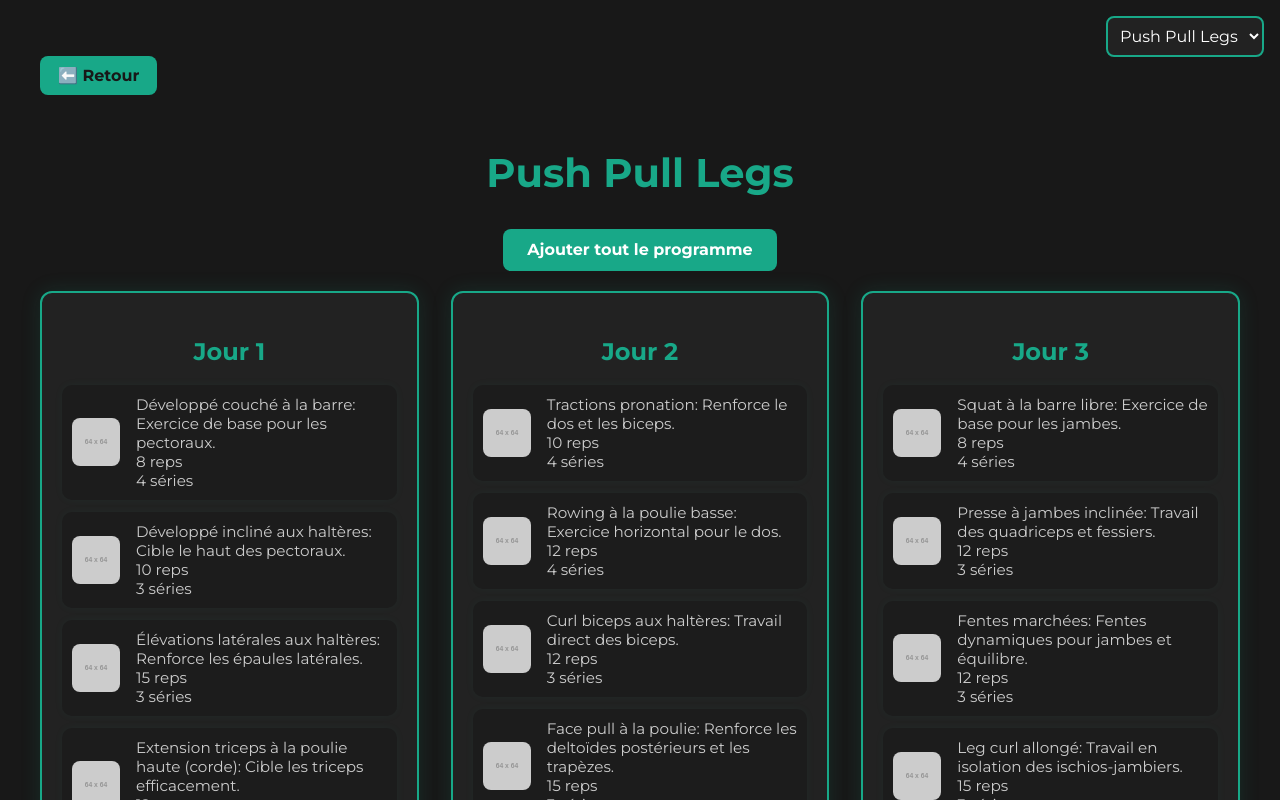
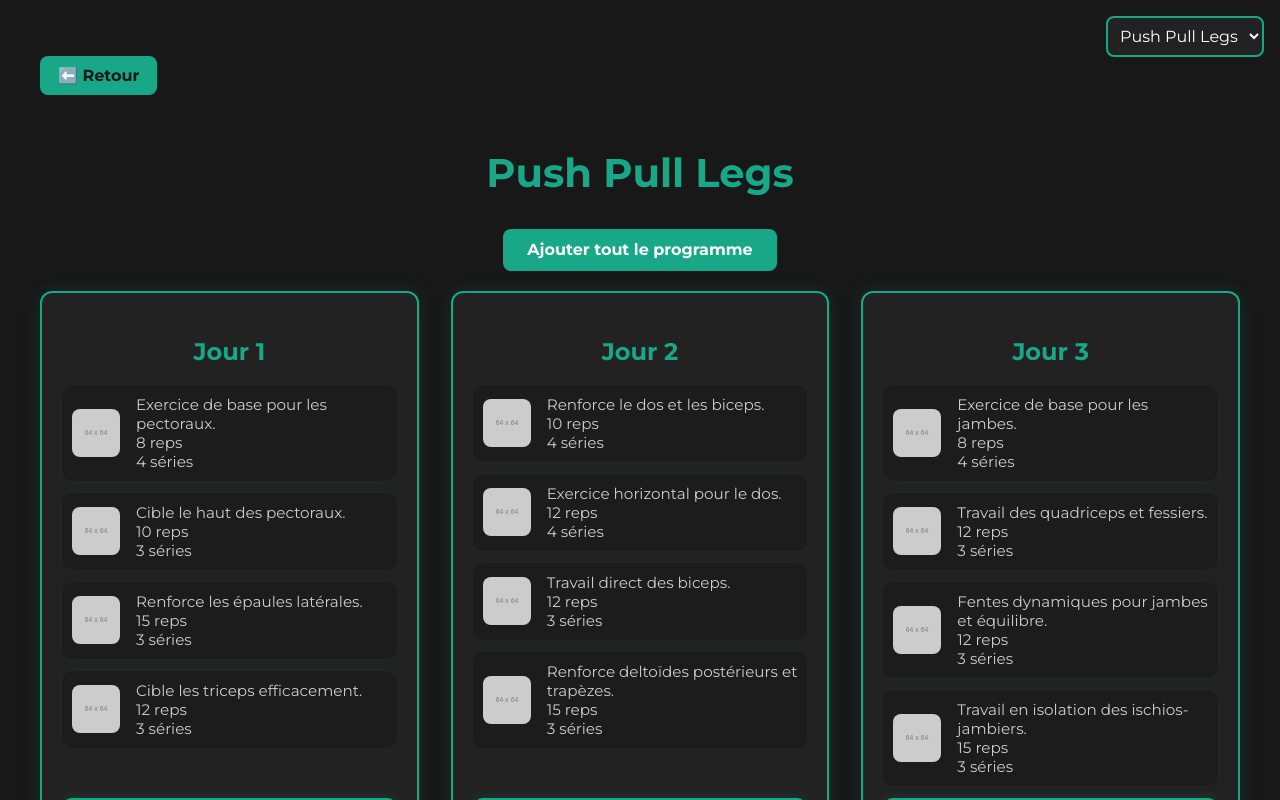
Before and after one commit to hugobelebinda/H25-ProjetFitness, a Svelte app in the folder FIT4LIFE-FRONTEND/: page /programme-auto in a window 1280 px wide. Shown: the top 800 px of the page. Built offline with nearby package versions, Linux system fonts and the light colour scheme.

Commit message:
nettoyage, commentaire

```diff
--- a/FIT4LIFE-FRONTEND/src/ProgrammeAuto.svelte
+++ b/FIT4LIFE-FRONTEND/src/ProgrammeAuto.svelte
@@ -6,354 +6,95 @@
   let programme = {};
   let loading = true;
 
+  // Définitions des programmes types avec exercices par groupe/jour
   const programmes = {
     "Push Pull Legs": {
       Push: [
-      {
-        nom: "Développé couché à la barre",
-        image: "https://via.placeholder.com/64",
-        description: "Développé couché à la barre: Exercice de base pour les pectoraux.",
-        series: 4,
-        repetitions: 8
-      },
-      {
-        nom: "Développé incliné aux haltères",
-        image: "https://via.placeholder.com/64",
-        description: "Développé incliné aux haltères: Cible le haut des pectoraux.",
-        series: 3,
-        repetitions: 10
-      },
-      {
-        nom: "Élévations latérales aux haltères",
-        image: "https://via.placeholder.com/64",
-        description: "Élévations latérales aux haltères: Renforce les épaules latérales.",
-        series: 3,
-        repetitions: 15
-      },
-      {
-        nom: "Extension triceps à la poulie haute (corde)",
-        image: "https://via.placeholder.com/64",
-        description: "Extension triceps à la poulie haute (corde): Cible les triceps efficacement.",
-        series: 3,
-        repetitions: 12
-      }
+        { nom: "Développé couché à la barre", image: "https://via.placeholder.com/64", description: "Exercice de base pour les pectoraux.", series: 4, repetitions: 8 },
+        { nom: "Développé incliné aux haltères", image: "https://via.placeholder.com/64", description: "Cible le haut des pectoraux.", series: 3, repetitions: 10 },
+        { nom: "Élévations latérales aux haltères", image: "https://via.placeholder.com/64", description: "Renforce les épaules latérales.", series: 3, repetitions: 15 },
+        { nom: "Extension triceps à la poulie haute (corde)", image: "https://via.placeholder.com/64", description: "Cible les triceps efficacement.", series: 3, repetitions: 12 }
       ],
       Pull: [
-      {
-        nom: "Tractions pronation",
-        image: "https://via.placeholder.com/64",
-        description: "Tractions pronation: Renforce le dos et les biceps.",
-        series: 4,
-        repetitions: 10
-      },
-      {
-        nom: "Rowing à la poulie basse",
-        image: "https://via.placeholder.com/64",
-        description: "Rowing à la poulie basse: Exercice horizontal pour le dos.",
-        series: 4,
-        repetitions: 12
-      },
-      {
-        nom: "Curl biceps aux haltères",
-        image: "https://via.placeholder.com/64",
-        description: "Curl biceps aux haltères: Travail direct des biceps.",
-        series: 3,
-        repetitions: 12
-      },
-      {
-        nom: "Face pull à la poulie",
-        image: "https://via.placeholder.com/64",
-        description: "Face pull à la poulie: Renforce les deltoïdes postérieurs et les trapèzes.",
-        series: 3,
-        repetitions: 15
-      }
+        { nom: "Tractions pronation", image: "https://via.placeholder.com/64", description: "Renforce le dos et les biceps.", series: 4, repetitions: 10 },
+        { nom: "Rowing à la poulie basse", image: "https://via.placeholder.com/64", description: "Exercice horizontal pour le dos.", series: 4, repetitions: 12 },
+        { nom: "Curl biceps aux haltères", image: "https://via.placeholder.com/64", description: "Travail direct des biceps.", series: 3, repetitions: 12 },
+        { nom: "Face pull à la poulie", image: "https://via.placeholder.com/64", description: "Renforce deltoïdes postérieurs et trapèzes.", series: 3, repetitions: 15 }
       ],
       Legs: [
-      {
-        nom: "Squat à la barre libre",
-        image: "https://via.placeholder.com/64",
-        description: "Squat à la barre libre: Exercice de base pour les jambes.",
-        series: 4,
-        repetitions: 8
-      },
-      {
-        nom: "Presse à jambes inclinée",
-        image: "https://via.placeholder.com/64",
-        description: "Presse à jambes inclinée: Travail des quadriceps et fessiers.",
-        series: 3,
-        repetitions: 12
-      },
-      {
-        nom: "Fentes marchées",
-        image: "https://via.placeholder.com/64",
-        description: "Fentes marchées: Fentes dynamiques pour jambes et équilibre.",
-        series: 3,
-        repetitions: 12
-      },
-      {
-        nom: "Leg curl allongé",
-        image: "https://via.placeholder.com/64",
-        description: "Leg curl allongé: Travail en isolation des ischios-jambiers.",
-        series: 3,
-        repetitions: 15
-      }
+        { nom: "Squat à la barre libre", image: "https://via.placeholder.com/64", description: "Exercice de base pour les jambes.", series: 4, repetitions: 8 },
+        { nom: "Presse à jambes inclinée", image: "https://via.placeholder.com/64", description: "Travail des quadriceps et fessiers.", series: 3, repetitions: 12 },
+        { nom: "Fentes marchées", image: "https://via.placeholder.com/64", description: "Fentes dynamiques pour jambes et équilibre.", series: 3, repetitions: 12 },
+        { nom: "Leg curl allongé", image: "https://via.placeholder.com/64", description: "Travail en isolation des ischios-jambiers.", series: 3, repetitions: 15 }
       ]
     },
-
-
     "Upper Lower": {
       Upper: [
-      {
-        nom: "Développé couché à la barre",
-        image: "https://via.placeholder.com/64",
-        description: "Développé couché à la barre: Travail des pectoraux en force.",
-        series: 4,
-        repetitions: 10
-      },
-      {
-        nom: "Développé militaire à la barre",
-        image: "https://via.placeholder.com/64",
-        description: "Développé militaire à la barre: Cible les épaules antérieures.",
-        series: 4,
-        repetitions: 10
-      },
-      {
-        nom: "Tirage horizontal à la poulie basse",
-        image: "https://via.placeholder.com/64",
-        description: "Tirage horizontal à la poulie basse: Renforce les dorsaux et le milieu du dos.",
-        series: 3,
-        repetitions: 12
-      },
-      {
-        nom: "Tractions pronation",
-        image: "https://via.placeholder.com/64",
-        description: "Tractions pronation: Travail complet du dos et biceps.",
-        series: 4,
-        repetitions: 10
-      },
-      {
-        nom: "Curl biceps à la barre EZ",
-        image: "https://via.placeholder.com/64",
-        description: "Curl biceps à la barre EZ: Cible les biceps efficacement.",
-        series: 3,
-        repetitions: 12
-      },
-      {
-        nom: "Extension triceps à la poulie haute (corde)",
-        image: "https://via.placeholder.com/64",
-        description: "Extension triceps à la poulie haute (corde): Isolation des triceps.",
-        series: 3,
-        repetitions: 12
-      }
+        { nom: "Développé couché à la barre", image: "https://via.placeholder.com/64", description: "Travail des pectoraux en force.", series: 4, repetitions: 10 },
+        { nom: "Développé militaire à la barre", image: "https://via.placeholder.com/64", description: "Cible les épaules antérieures.", series: 4, repetitions: 10 },
+        { nom: "Tirage horizontal à la poulie basse", image: "https://via.placeholder.com/64", description: "Renforce les dorsaux et milieu du dos.", series: 3, repetitions: 12 },
+        { nom: "Tractions pronation", image: "https://via.placeholder.com/64", description: "Travail complet du dos et biceps.", series: 4, repetitions: 10 },
+        { nom: "Curl biceps à la barre EZ", image: "https://via.placeholder.com/64", description: "Cible les biceps efficacement.", series: 3, repetitions: 12 },
+        { nom: "Extension triceps à la poulie haute (corde)", image: "https://via.placeholder.com/64", description: "Isolation des triceps.", series: 3, repetitions: 12 }
       ],
       Lower: [
-      {
-        nom: "Squat à la barre libre",
-        image: "https://via.placeholder.com/64",
-        description: "Squat à la barre libre: Exercice de base pour les jambes.",
-        series: 4,
-        repetitions: 10
-      },
-      {
-        nom: "Soulevé de terre jambes tendues avec haltères",
-        image: "https://via.placeholder.com/64",
-        description: "Soulevé de terre jambes tendues avec haltères: Travail des ischios-jambiers.",
-        series: 4,
-        repetitions: 10
-      },
-      {
-        nom: "Fentes avec haltères",
-        image: "https://via.placeholder.com/64",
-        description: "Fentes avec haltères: Mobilité et équilibre pour les jambes.",
-        series: 3,
-        repetitions: 12
-      },
-      {
-        nom: "Mollets debout à la machine",
-        image: "https://via.placeholder.com/64",
-        description: "Mollets debout à la machine: Cible les mollets.",
-        series: 3,
-        repetitions: 12
-      },
-      {
-        nom: "Leg curl allongé",
-        image: "https://via.placeholder.com/64",
-        description: "Leg curl allongé: Isolation des ischios.",
-        series: 3,
-        repetitions: 12
-      },
-      {
-        nom: "Leg extension",
-        image: "https://via.placeholder.com/64",
-        description: "Leg extension: Cible le quadriceps.",
-        series: 3,
-        repetitions: 12
-      }
+        { nom: "Squat à la barre libre", image: "https://via.placeholder.com/64", description: "Exercice de base pour les jambes.", series: 4, repetitions: 10 },
+        { nom: "Soulevé de terre jambes tendues avec haltères", image: "https://via.placeholder.com/64", description: "Travail des ischios-jambiers.", series: 4, repetitions: 10 },
+        { nom: "Fentes avec haltères", image: "https://via.placeholder.com/64", description: "Mobilité et équilibre pour jambes.", series: 3, repetitions: 12 },
+        { nom: "Mollets debout à la machine", image: "https://via.placeholder.com/64", description: "Cible les mollets.", series: 3, repetitions: 12 },
+        { nom: "Leg curl allongé", image: "https://via.placeholder.com/64", description: "Isolation des ischios.", series: 3, repetitions: 12 },
+        { nom: "Leg extension", image: "https://via.placeholder.com/64", description: "Cible le quadriceps.", series: 3, repetitions: 12 }
       ]
     },
-
     "Arnold Split": {
       Poitrine: [
-    {
-      nom: "Développé couché aux haltères",
-      image: "https://via.placeholder.com/64",
-      description: "Développé couché aux haltères: Travail global des pectoraux.",
-      series: 4,
-      repetitions: 10
-    },
-    {
-      nom: "Développé incliné à la barre",
-      image: "https://via.placeholder.com/64",
-      description: "Développé incliné à la barre: Cible le haut des pectoraux.",
-      series: 4,
-      repetitions: 8
-    },
-    {
-      nom: "Écarté à la poulie vis-à-vis",
-      image: "https://via.placeholder.com/64",
-      description: "Écarté à la poulie vis-à-vis: Isolation et étirement des pectoraux.",
-      series: 3,
-      repetitions: 15
-    },
-    {
-      nom: "Dips",
-      image: "https://via.placeholder.com/64",
-      description: "Dips: Renforce les pectoraux et triceps.",
-      series: 3,
-      repetitions: 12
-    }
+        { nom: "Développé couché aux haltères", image: "https://via.placeholder.com/64", description: "Travail global des pectoraux.", series: 4, repetitions: 10 },
+        { nom: "Développé incliné à la barre", image: "https://via.placeholder.com/64", description: "Cible le haut des pectoraux.", series: 4, repetitions: 8 },
+        { nom: "Écarté à la poulie vis-à-vis", image: "https://via.placeholder.com/64", description: "Isolation et étirement des pectoraux.", series: 3, repetitions: 15 },
+        { nom: "Dips", image: "https://via.placeholder.com/64", description: "Renforce pectoraux et triceps.", series: 3, repetitions: 12 }
       ],
       Dos: [
-    {
-      nom: "Tirage horizontal à la poulie basse",
-      image: "https://via.placeholder.com/64",
-      description: "Tirage horizontal à la poulie basse: Travail l’épaisseur du dos.",
-      series: 4,
-      repetitions: 12
-    },
-    {
-      nom: "Tirage vertical à la poulie (prise neutre)",
-      image: "https://via.placeholder.com/64",
-      description: "Tirage vertical à la poulie (prise neutre): Renforce le dos de façon globale.",
-      series: 4,
-      repetitions: 10
-    },
-    {
-      nom: "Rowing à la T-bar",
-      image: "https://via.placeholder.com/64",
-      description: "Rowing à la T-bar: Accent sur le milieu du dos.",
-      series: 3,
-      repetitions: 12
-    },
-    {
-      nom: "Extensions lombaires au banc",
-      image: "https://via.placeholder.com/64",
-      description: "Extensions lombaires au banc: Renforce les lombaires.",
-      series: 3,
-      repetitions: 15
-    }
+        { nom: "Tirage horizontal à la poulie basse", image: "https://via.placeholder.com/64", description: "Travail l’épaisseur du dos.", series: 4, repetitions: 12 },
+        { nom: "Tirage vertical à la poulie (prise neutre)", image: "https://via.placeholder.com/64", description: "Renforce le dos de façon globale.", series: 4, repetitions: 10 },
+        { nom: "Rowing à la T-bar", image: "https://via.placeholder.com/64", description: "Accent sur le milieu du dos.", series: 3, repetitions: 12 },
+        { nom: "Extensions lombaires au banc", image: "https://via.placeholder.com/64", description: "Renforce les lombaires.", series: 3, repetitions: 15 }
       ],
       Jambes: [
-    {
-      nom: "Squat à la barre libre",
-      image: "https://via.placeholder.com/64",
-      description: "Squat à la barre libre: Exercice fondamental jambes/fessiers.",
-      series: 4,
-      repetitions: 8
-    },
-    {
-      nom: "Leg extension",
-      image: "https://via.placeholder.com/64",
-      description: "Leg extension: Isolation des quadriceps.",
-      series: 3,
-      repetitions: 15
-    },
-    {
-      nom: "Leg curl allongé",
-      image: "https://via.placeholder.com/64",
-      description: "Leg curl allongé: Travail des ischios-jambiers.",
-      series: 3,
-      repetitions: 15
-    },
-    {
-      nom: "Mollets assis à la machine",
-      image: "https://via.placeholder.com/64",
-      description: "Mollets assis à la machine: Cible le soléaire et les mollets.",
-      series: 4,
-      repetitions: 20
-    }
+        { nom: "Squat à la barre libre", image: "https://via.placeholder.com/64", description: "Exercice fondamental jambes/fessiers.", series: 4, repetitions: 8 },
+        { nom: "Leg extension", image: "https://via.placeholder.com/64", description: "Isolation des quadriceps.", series: 3, repetitions: 15 },
+        { nom: "Leg curl allongé", image: "https://via.placeholder.com/64", description: "Travail des ischios-jambiers.", series: 3, repetitions: 15 },
+        { nom: "Mollets assis à la machine", image: "https://via.placeholder.com/64", description: "Cible soléaire et mollets.", series: 4, repetitions: 20 }
       ],
       Épaules: [
-    {
-      nom: "Développé haltères assis",
-      image: "https://via.placeholder.com/64",
-      description: "Développé haltères assis: Travail global des deltoïdes.",
-      series: 4,
-      repetitions: 10
-    },
-    {
-      nom: "Élévations latérales aux haltères",
-      image: "https://via.placeholder.com/64",
-      description: "Élévations latérales aux haltères: Isolation du deltoïde moyen.",
-      series: 3,
-      repetitions: 15
-    },
-    {
-      nom: "Face pull à la poulie",
-      image: "https://via.placeholder.com/64",
-      description: "Face pull à la poulie: Renforce l’arrière des épaules.",
-      series: 3,
-      repetitions: 15
-    }
+        { nom: "Développé haltères assis", image: "https://via.placeholder.com/64", description: "Travail global des deltoïdes.", series: 4, repetitions: 10 },
+        { nom: "Élévations latérales aux haltères", image: "https://via.placeholder.com/64", description: "Isolation du deltoïde moyen.", series: 3, repetitions: 15 },
+        { nom: "Face pull à la poulie", image: "https://via.placeholder.com/64", description: "Renforce l’arrière des épaules.", series: 3, repetitions: 15 }
       ],
       Bras: [
-    {
-      nom: "Curl biceps aux haltères",
-      image: "https://via.placeholder.com/64",
-      description: "Curl biceps aux haltères: Cible les biceps de manière équilibrée.",
-      series: 3,
-      repetitions: 12
-    },
-    {
-      nom: "Curl marteau",
-      image: "https://via.placeholder.com/64",
-      description: "Curl marteau: Renforce le brachial et les avant-bras.",
-      series: 3,
-      repetitions: 12
-    },
-    {
-      nom: "Extension triceps à la poulie haute (corde)",
-      image: "https://via.placeholder.com/64",
-      description: "Extension triceps à la poulie haute (corde): Travail précis des triceps.",
-      series: 3,
-      repetitions: 12
-    },
-    {
-      nom: "Dips sur banc",
-      image: "https://via.placeholder.com/64",
-      description: "Dips sur banc: Renforcement général des triceps.",
-      series: 3,
-      repetitions: 15
-    }
+        { nom: "Curl biceps aux haltères", image: "https://via.placeholder.com/64", description: "Cible les biceps de manière équilibrée.", series: 3, repetitions: 12 },
+        { nom: "Curl marteau", image: "https://via.placeholder.com/64", description: "Renforce brachial et avant-bras.", series: 3, repetitions: 12 },
+        { nom: "Extension triceps à la poulie haute (corde)", image: "https://via.placeholder.com/64", description: "Travail précis des triceps.", series: 3, repetitions: 12 },
+        { nom: "Dips sur banc", image: "https://via.placeholder.com/64", description: "Renforcement général des triceps.", series: 3, repetitions: 15 }
       ]
     }
+  };
 
-};
+  // Liste des splits disponibles (keys)
   const splitsDisponibles = Object.keys(programmes);
 
+  // Changer le plan et mettre à jour programme actif
   function changerPlan(nouveauPlan) {
     plan = nouveauPlan;
     programme = programmes[plan] || {};
   }
 
+  // Enregistrer une routine (un jour)
   async function enregistrer(jour, exercices, index) {
     const nomRoutine = `Jour ${index + 1} de l'entraînement ${plan}`;
     await enregistrerRoutine(nomRoutine, exercices);
   }
 
-
-
-
+  // Au montage, initialise le plan selon l'utilisateur ou défaut
   onMount(() => {
     const user = JSON.parse(localStorage.getItem("user"));
     if (user?.entrainement && programmes[user.entrainement]) {
@@ -364,6 +105,7 @@
     loading = false;
   });
 
+  // Enregistre toutes les routines du programme actif
   async function toutEnregistrer() {
     const jours = Object.entries(programme);
     for (let i = 0; i < jours.length; i++) {
@@ -373,9 +115,8 @@
     }
     alert("Tous les entraînements ont été ajoutés !");
   }
+</script>
 
-
-</script>
 
 <style>
   .page-container {
--- a/FIT4LIFE-FRONTEND/src/common/user.ts
+++ b/FIT4LIFE-FRONTEND/src/common/user.ts
@@ -19,7 +19,7 @@ export interface IUser extends Document {
 
     //ajout
     age?: number;
-    niveauActivite?: number; // 1.2 à 2.5 ou MET moyn
+    niveauActivite?: number;
 
     //nutrition
     calories?: number;
--- a/FIT4LIFE-FRONTEND/src/inscription.svelte
+++ b/FIT4LIFE-FRONTEND/src/inscription.svelte
@@ -2,6 +2,7 @@
   import { navigate } from "svelte-routing";
   import { Link } from "svelte-routing";
 
+  // Variables formulaire inscription
   let nom = "";
   let nomFamille = "";
   let username = "";
@@ -9,7 +10,9 @@
   let password = "";
   let message = "";
 
+  // Fonction d'inscription appelant le backend
   async function inscrire() {
+    // validation simple des champs
     if (!nom || !nomFamille || !username || !email || !password) {
       alert("Veuillez remplir tous les champs.");
       return;
@@ -33,22 +36,24 @@
       const data = await response.json();
 
       if (response.ok) {
-        message = "✅ Inscription réussie ! Redirection en cours...";
+        message = "Inscription réussie ! Redirection en cours...";
         console.log("Réponse du backend :", data);
 
+        // redirection vers page connexion
         setTimeout(() => {
           navigate("/connexion");
         }, 1500);
       } else {
-        message = `❌ Erreur : ${data.message || "Une erreur est survenue."}`;
+        message = `Erreur : ${data.message || "Une erreur est survenue."}`;
         console.error(data);
       }
     } catch (error) {
-      message = "❌ Erreur réseau, réessayez plus tard.";
+      message = "Erreur réseau, réessayez plus tard.";
       console.error("Erreur réseau :", error);
     }
   }
 </script>
+
 
 <style>
   .page-background {
--- a/FIT4LIFE-FRONTEND/src/lib/Chatbot.svelte
+++ b/FIT4LIFE-FRONTEND/src/lib/Chatbot.svelte
@@ -2,28 +2,32 @@
   import { user } from "../common/auth";
 
   let currentUser;
+  // reactive assignment : currentUser suit $user
   $: currentUser = $user;
 
-
+  // lock état : bloqué si pas connecté ou évaluation incomplète
   $: isLocked = !$user || !$user.frequence;
 
+  // raison du blocage affichée
   $: lockReason = !$user
     ? "Veuillez vous connecter"
     : !$user.frequence
     ? "Veuillez compléter l’évaluation"
     : "";
 
-  let isOpen = true;
+  let isOpen = true;  // état ouvert/fermé d'un panel ?
 
-    let userInput = "";
+  let userInput = ""; // texte saisi par l'utilisateur
   let messages = [
     { sender: "bot", text: "Salut! Moi c'est Coach Flex! Pose-moi une question 😊" }
   ];
 
+  // envoie message à l'API chat backend
   async function sendMessage() {
     const text = userInput.trim();
     if (!text) return;
 
+    // ajoute message utilisateur
     messages = [...messages, { sender: "user", text }];
     userInput = "";
 
@@ -37,6 +41,7 @@ $: lockReason = !$user
       const data = await res.json();
 
       console.log("Réponse reçue dans Svelte :", data);
+      // ajoute réponse bot
       messages = [...messages, { sender: "bot", text: data.answer }];
     } catch (error) {
       console.error("Erreur:", error);
@@ -44,6 +49,7 @@ $: lockReason = !$user
     }
   }
 
+  // envoie message si touche Enter pressée
   function handleKeydown(event) {
     if (event.key === "Enter") {
       event.preventDefault();
@@ -51,6 +57,7 @@ $: lockReason = !$user
     }
   }
 </script>
+
 
 <style>
     .chat-container {
```
Also changed, not shown: FIT4LIFE-FRONTEND/src/AjoutExercice.svelte (+19 -8 lines), FIT4LIFE-FRONTEND/src/Evaluation.svelte (+17 -6 lines), FIT4LIFE-FRONTEND/src/PlanEntrainement.svelte (+22 -11 lines), FIT4LIFE-FRONTEND/src/PlanNutritionnel.svelte (+26 -28 lines), FIT4LIFE-FRONTEND/src/Suivi.svelte (+24 -51 lines), FIT4LIFE-FRONTEND/src/TableauDeBord.svelte (+23 -3 lines), FIT4LIFE-FRONTEND/src/TableauPoids.svelte (+4 -16 lines). Lines whose indentation alone changed are shown as unchanged.
